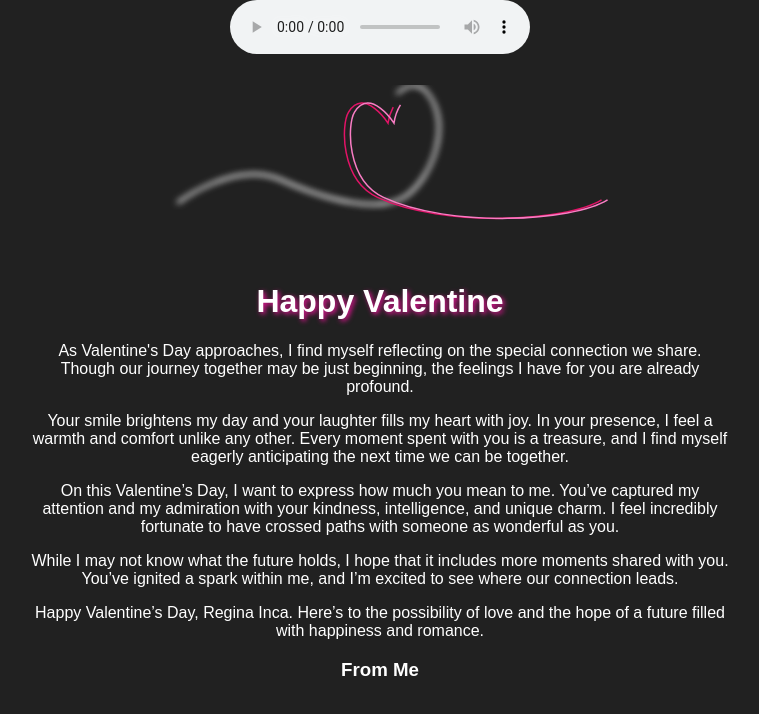
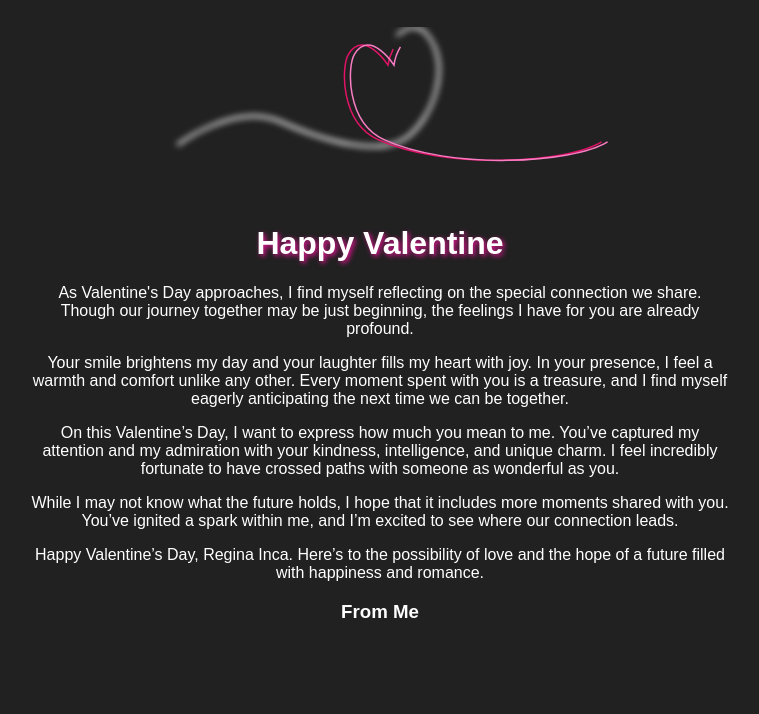
Before and after one commit to Ronaldop99/valentin, a plain HTML site: page Valentine.html in a window 1280 px wide. Shown: the whole page, without its empty margins (260-1019 px from the left). Drawn offline with Linux system fonts and the light colour scheme.

Commit message:
Update Valentine.html

```diff
--- a/Valentine.html
+++ b/Valentine.html
@@ -7,9 +7,8 @@
 
 </head>
 <body>
-  <audio autoplay controls>
-		<source src="valentine.mp3" type="audio/mpeg">
-		Your browser does not support the audio element.
+<audio autoplay>
+		<source src="valentine.mp3" type="audio/mp3"/>
 	</audio>
 <div class="loading">
 
```
